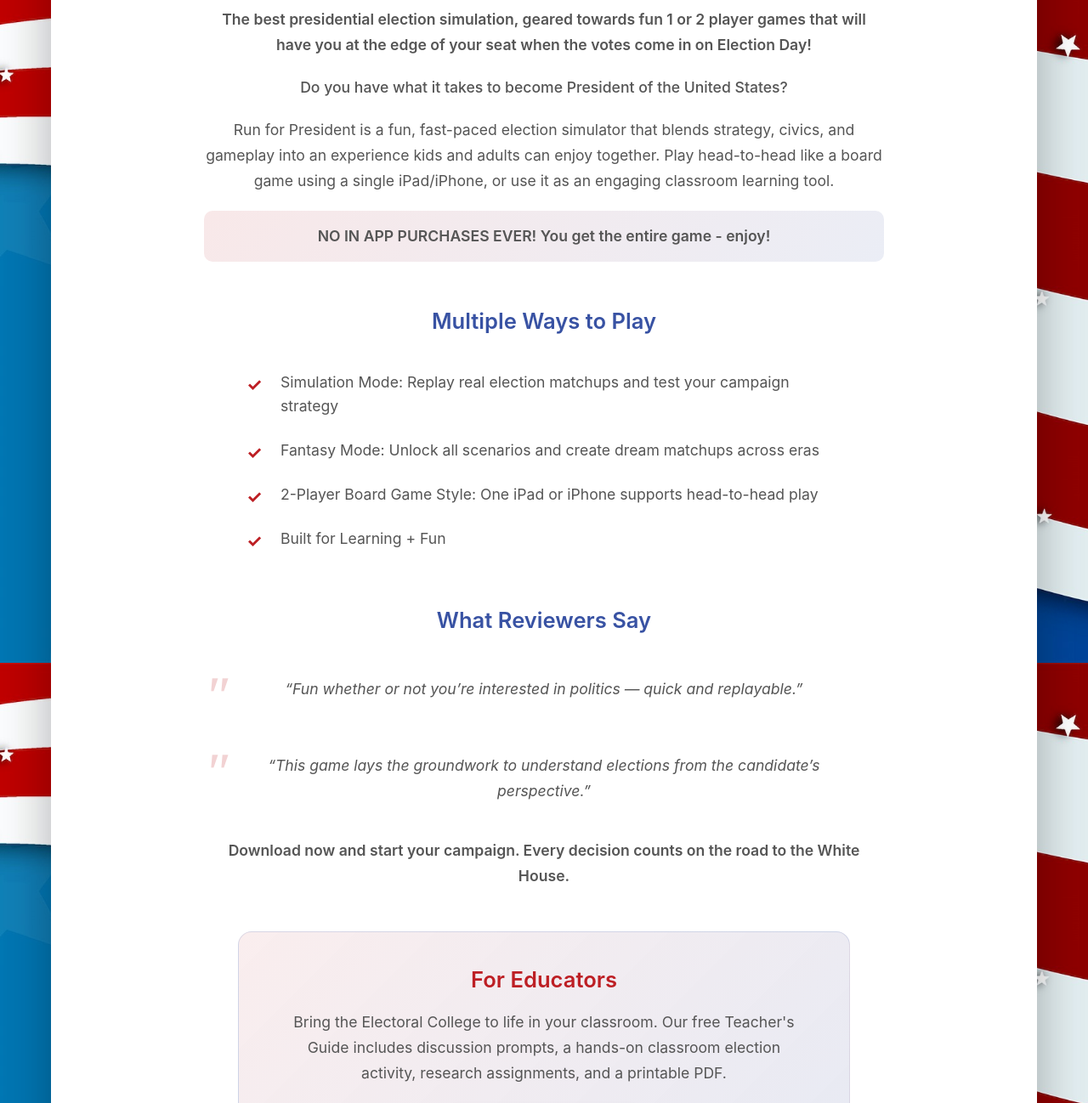
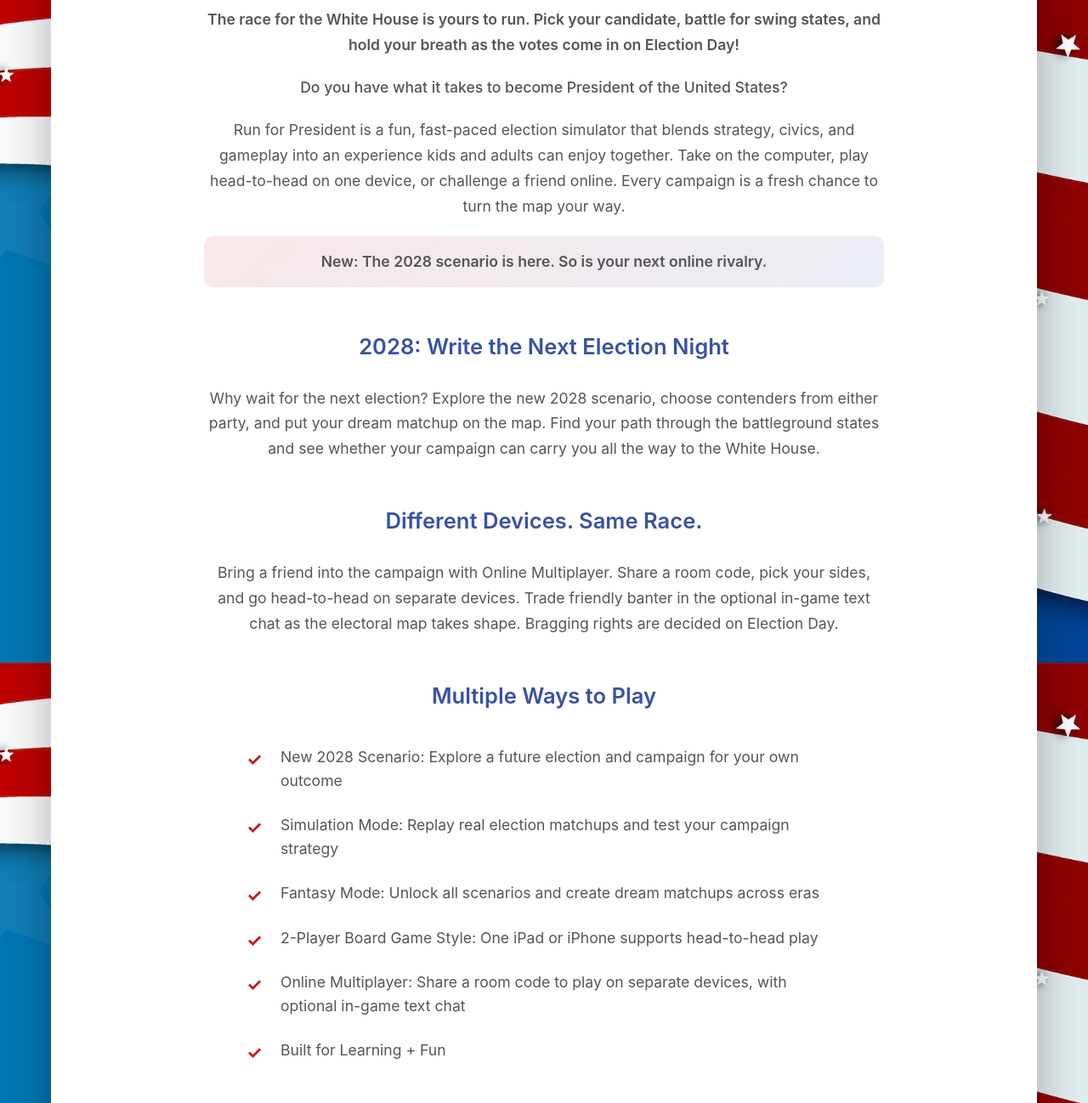
Before and after one commit to markjwill/RunForPresidentWebsite, a plain HTML site: page index.html in a window 1280 px wide. Shown: the part 820-2118 px from the top of the page at 85% size. Drawn offline with Linux system fonts and the light colour scheme.

Commit message:
Update homepage messaging and remove no-IAP claims

```diff
--- a/index.html
+++ b/index.html
@@ -4,9 +4,9 @@
     <meta charset="UTF-8">
     <meta name="viewport" content="width=device-width, initial-scale=1.0">
     <title>Election: Run For President - Learn the Electoral College</title>
-    <meta name="description" content="An educational board game-style video game about the Electoral College and United States Presidential elections.">
+    <meta name="description" content="The race for 2028 is on! Explore the new election scenario, challenge a friend online, and campaign your way to the White House.">
     <meta property="og:title" content="Election: Run For President">
-    <meta property="og:description" content="An educational board game-style video game about the Electoral College and United States Presidential elections.">
+    <meta property="og:description" content="The race for 2028 is on! Explore the new election scenario, challenge a friend online, and campaign your way to the White House.">
     <meta property="og:type" content="website">
     <meta property="og:url" content="https://electionrunforpresident.com/">
     <meta property="og:image" content="https://electionrunforpresident.com/images/feature-graphic.png">
@@ -404,22 +404,32 @@
             <section class="game-description">
                 <h2>About the Game</h2>
                 <p class="hero-text">
-                    The best presidential election simulation, geared towards fun 1 or 2 player games that will have you at the edge of your seat when the votes come in on Election Day!
+                    The race for the White House is yours to run. Pick your candidate, battle for swing states, and hold your breath as the votes come in on Election Day!
                 </p>
                 <p class="subhero-text">
                     Do you have what it takes to become President of the United States?
                 </p>
                 <p class="description-text">
-                    Run for President is a fun, fast-paced election simulator that blends strategy, civics, and gameplay into an experience kids and adults can enjoy together. Play head-to-head like a board game using a single iPad/iPhone, or use it as an engaging classroom learning tool.
+                    Run for President is a fun, fast-paced election simulator that blends strategy, civics, and gameplay into an experience kids and adults can enjoy together. Take on the computer, play head-to-head on one device, or challenge a friend online. Every campaign is a fresh chance to turn the map your way.
                 </p>
                 <p class="highlight-text">
-                    NO IN APP PURCHASES EVER! You get the entire game - enjoy!
+                    New: The 2028 scenario is here. So is your next online rivalry.
+                </p>
+                <h3>2028: Write the Next Election Night</h3>
+                <p>
+                    Why wait for the next election? Explore the new 2028 scenario, choose contenders from either party, and put your dream matchup on the map. Find your path through the battleground states and see whether your campaign can carry you all the way to the White House.
+                </p>
+                <h3>Different Devices. Same Race.</h3>
+                <p>
+                    Bring a friend into the campaign with Online Multiplayer. Share a room code, pick your sides, and go head-to-head on separate devices. Trade friendly banter in the optional in-game text chat as the electoral map takes shape. Bragging rights are decided on Election Day.
                 </p>
                 <h3>Multiple Ways to Play</h3>
                 <ul>
+                    <li>New 2028 Scenario: Explore a future election and campaign for your own outcome</li>
                     <li>Simulation Mode: Replay real election matchups and test your campaign strategy</li>
                     <li>Fantasy Mode: Unlock all scenarios and create dream matchups across eras</li>
                     <li>2-Player Board Game Style: One iPad or iPhone supports head-to-head play</li>
+                    <li>Online Multiplayer: Share a room code to play on separate devices, with optional in-game text chat</li>
                     <li>Built for Learning + Fun</li>
                 </ul>
                 <h3>What Reviewers Say</h3>
@@ -430,7 +440,7 @@
                     “This game lays the groundwork to understand elections from the candidate’s perspective.”
                 </p>
                 <p class="cta-text">
-                    Download now and start your campaign. Every decision counts on the road to the White House.
+                    Your candidate. Your campaign. Your shot at the White House. Download now and take on 2028, a friend, or the history books.
                 </p>
             </section>
 
```
Also changed, not shown: privacy.html (+0 -5 lines).
